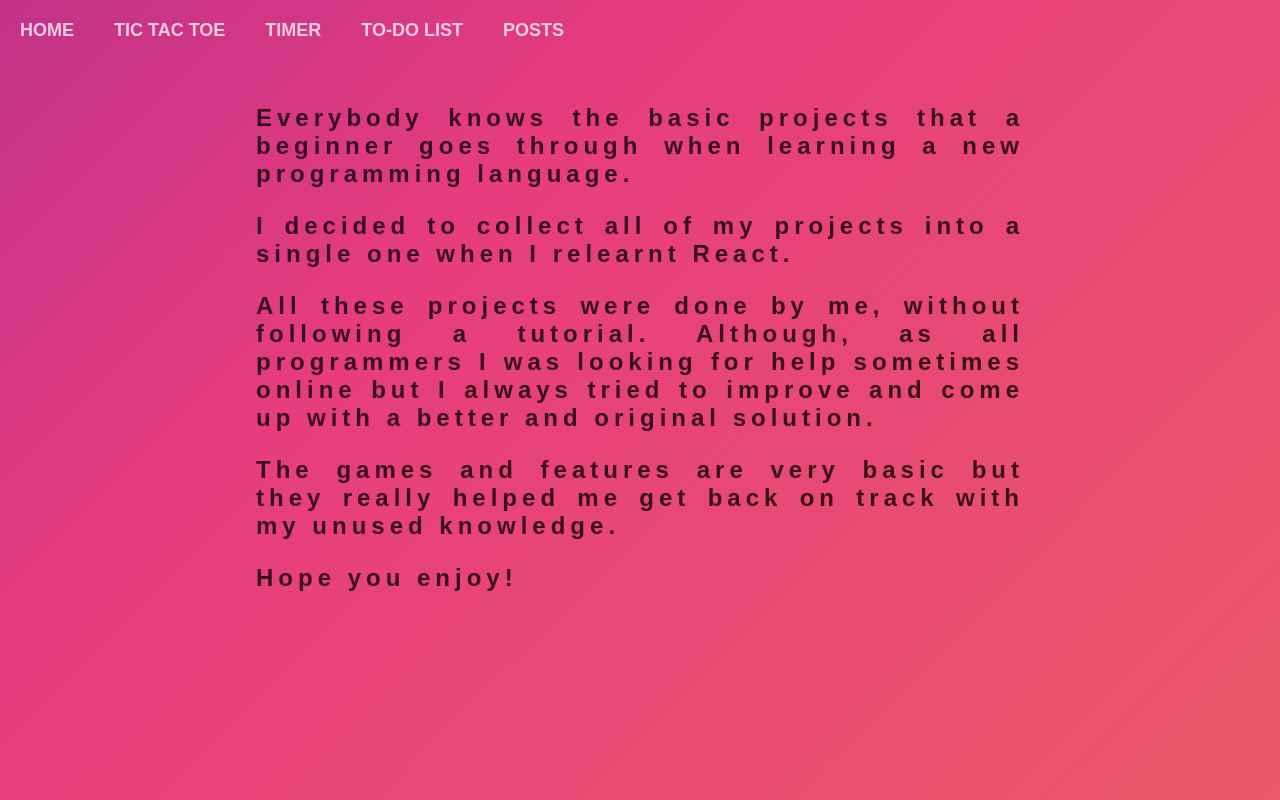
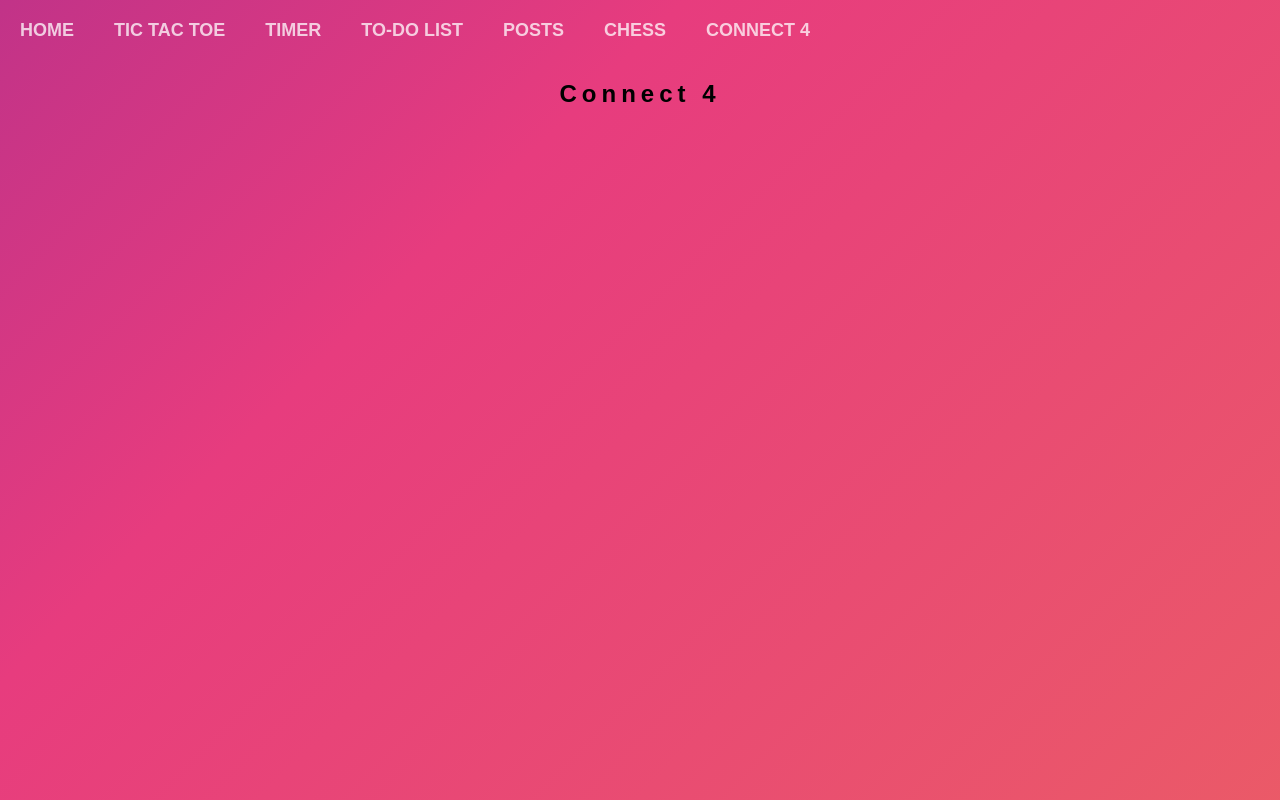
Before and after one commit to SophieH07/all_the_basics, a React (Vite) app in the folder allTheBasics/: page /Connect4 in a window 1280 px wide. Built offline with nearby package versions, Linux system fonts and the light colour scheme.

Commit message:
added new project ideas

```diff
--- a/allTheBasics/src/App.jsx
+++ b/allTheBasics/src/App.jsx
@@ -8,6 +8,9 @@ import TicTacToe from "./tictactoe/TicTacToe";
 import Timer from "./timer/Timer";
 import Posts from "./posts/Posts";
 import TodoList from "./todolist/TodoList";
+import MissingPage from "./error/MissingPage";
+import Chess from "./chess/Chess";
+import Connect4 from "./connect4/Connect4";
 
 function App() {
   return (
@@ -20,7 +23,9 @@ function App() {
           <Route path="timer" element={<Timer />} />
           <Route path="todolist" element={<TodoList />} />
           <Route path="posts" element={<Posts />} />
-          <Route path="*" element={<Home />} />
+          <Route path="chess" element={<Chess />} />
+          <Route path="Connect4" element={<Connect4 />} />
+          <Route path="*" element={<MissingPage />} />
         </Routes>
       </main>
     </div>
--- /dev/null
+++ b/allTheBasics/src/chess/Chess.jsx
@@ -0,0 +1,6 @@
+const Chess = () => {
+  return <div>Chess</div>;
+};
+
+export default Chess;
+Chess;
--- /dev/null
+++ b/allTheBasics/src/connect4/Connect4.jsx
@@ -0,0 +1,5 @@
+const Connect4 = () => {
+  return <div>Connect 4</div>;
+};
+
+export default Connect4;
--- /dev/null
+++ b/allTheBasics/src/error/MissingPage.jsx
@@ -0,0 +1,5 @@
+const MissingPage = () => {
+  return <div>Sorry, page not found!</div>;
+};
+
+export default MissingPage;
--- a/allTheBasics/src/layout/Header.jsx
+++ b/allTheBasics/src/layout/Header.jsx
@@ -19,6 +19,12 @@ const Header = () => {
       <div>
         <Link to="/posts">Posts</Link>
       </div>
+      <div>
+        <Link to="/chess">Chess</Link>
+      </div>
+      <div>
+        <Link to="/connect4">Connect 4</Link>
+      </div>
     </div>
   );
 };
```
